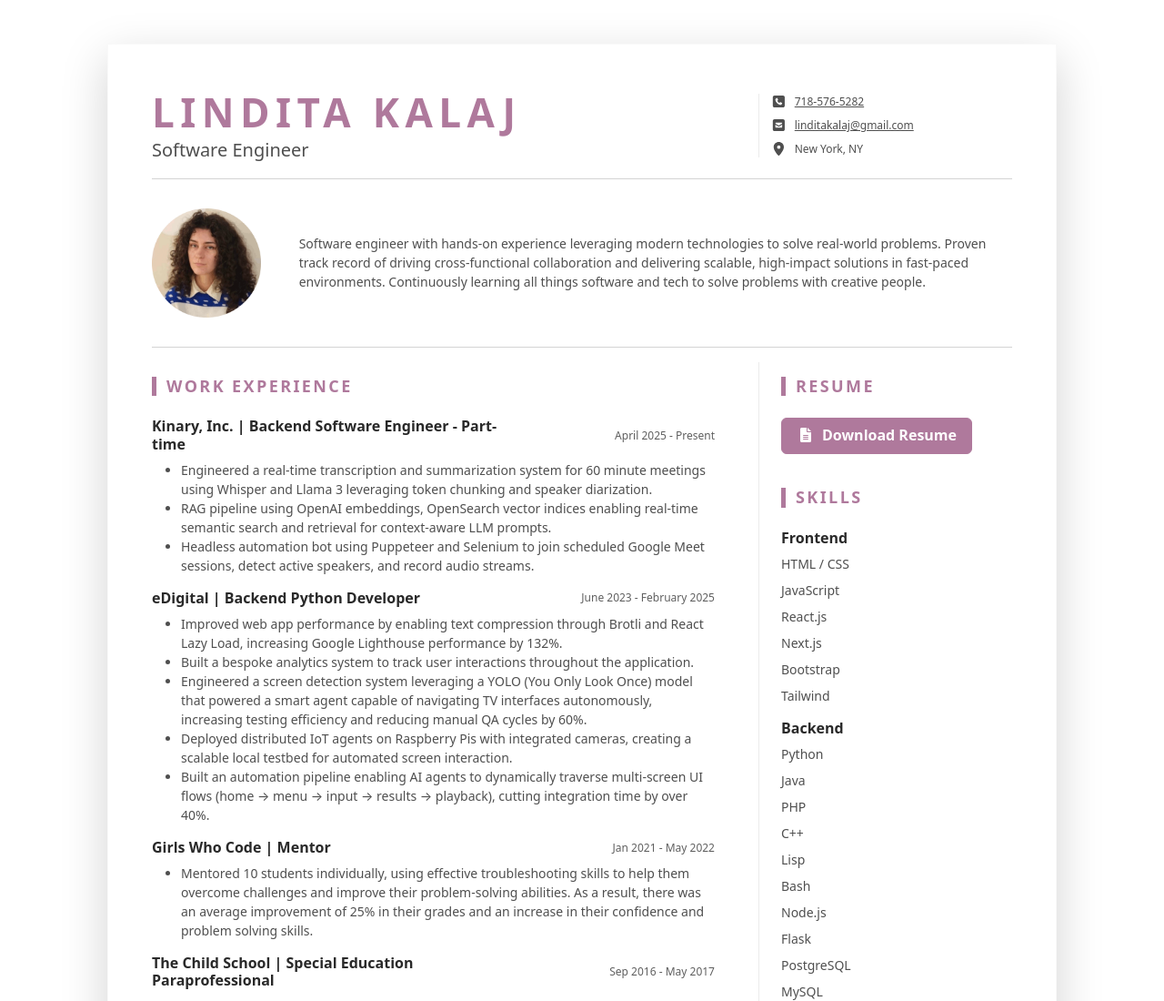
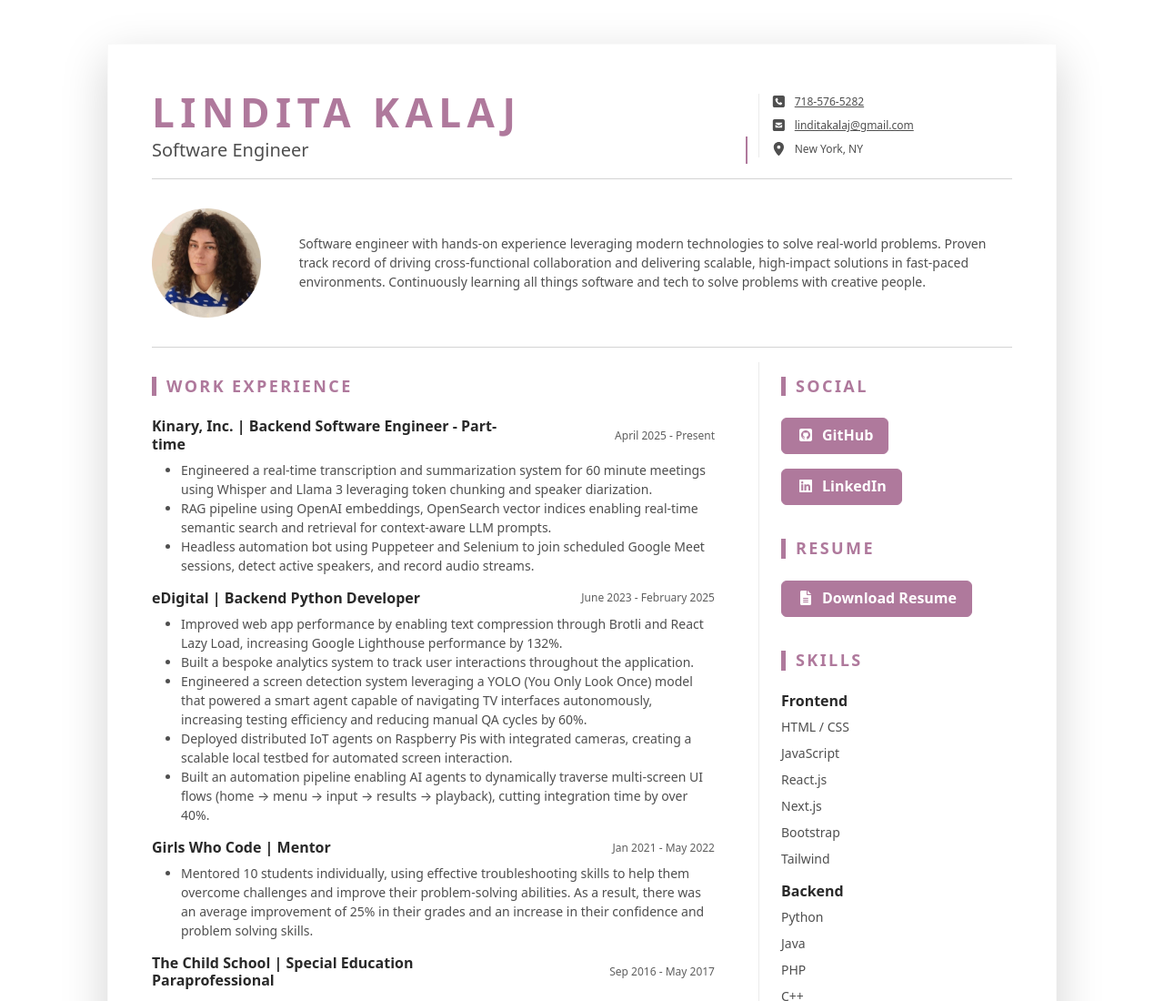
Before and after one commit to LinditaKalaj/linditakalaj.github.io, a plain HTML site: page index.html in a window 1280 px wide. Shown: the top 1100 px of the page at 91% size. Drawn offline with Linux system fonts and the light colour scheme.

Commit message:
Update index.html

```diff
--- a/index.html
+++ b/index.html
@@ -18,6 +18,27 @@
 
 	<!-- Theme CSS -->
 	<link id="theme-style" rel="stylesheet" href="assets/css/devresume.css">
+
+	<style>
+		/* Typing animation for tagline */
+		.typing-animation {
+			overflow: hidden;
+			border-right: 2px solid #af799c;
+			white-space: nowrap;
+			margin: 0 auto;
+			animation: typing 3s steps(20, end), blink-caret 0.75s step-end infinite;
+		}
+
+		@keyframes typing {
+			from { width: 0 }
+			to { width: 100% }
+		}
+
+		@keyframes blink-caret {
+			from, to { border-color: transparent }
+			50% { border-color: #af799c }
+		}
+	</style>
 
 	<script>
 		// Anti-scraping protection for contact info and download button
@@ -61,7 +82,7 @@
 					<div class="row align-items-center">
 						<div class="resume-title col-12 col-md-6 col-lg-8 col-xl-9">
 							<h2 class="resume-name mb-0 text-uppercase">Lindita Kalaj</h2>
-							<div class="resume-tagline mb-3 mb-md-0">Software Engineer</div>
+							<div class="resume-tagline mb-3 mb-md-0 typing-animation">Software Engineer</div>
 						</div>
 						<!--//resume-title-->
 						<div class="resume-contact col-12 col-md-6 col-lg-4 col-xl-3">
@@ -265,6 +286,17 @@ people.
 						<!--//resume-main-->
 						<aside class="resume-aside col-12 col-lg-4 col-xl-3 px-lg-4 pb-lg-4">
 							<section class="skills-section py-3">
+								<h3 class="text-uppercase resume-section-heading mb-4">Social</h3>
+								<div class="item">
+									<a class="btn btn-primary me-2 mb-3" href="https://github.com/linditakalaj">
+										<i class="fab fa-github-square me-2"></i>GitHub
+									</a>
+									<a class="btn btn-primary me-2 mb-3" href="https://www.linkedin.com/in/lindita-kalaj/">
+										<i class="fab fa-linkedin me-2"></i>LinkedIn
+									</a>
+									<br /><br />
+								</div>
+								<!--//item-->
 								<h3 class="text-uppercase resume-section-heading mb-4">Resume</h3>
 								<div class="item">
 									<a class="btn btn-primary me-2 mb-3" href="#" id="resume-download"><svg
```
